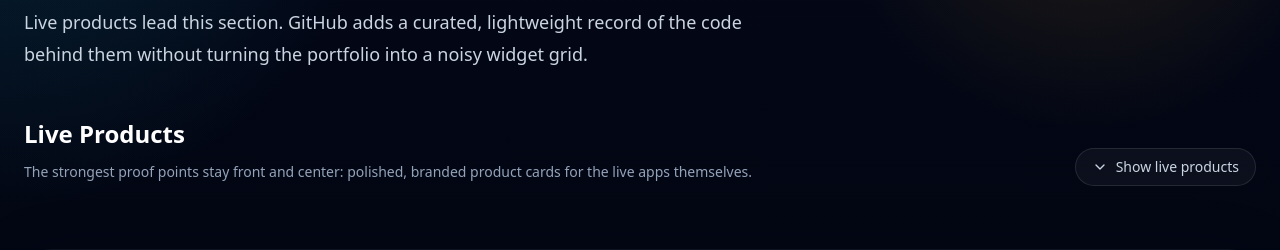
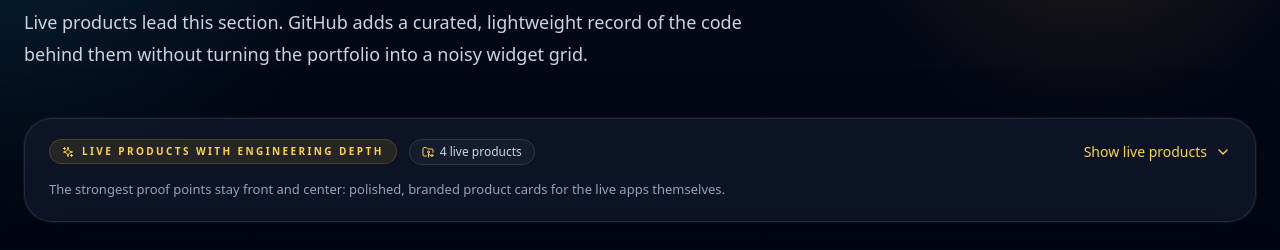
Before and after one commit to buraktomruk/portfolio, a React (Vite) app: page / in a window 1280 px wide. Shown: the part 2910-3160 px from the top of the page. Built offline with nearby package versions, Linux system fonts and the light colour scheme; no server answers.

Commit message:
feat: optimize products section design + improve contribution data connection

```diff
--- a/src/components/Projects.jsx
+++ b/src/components/Projects.jsx
@@ -320,6 +320,48 @@ function RepoCard({ project, t, locale }) {
   );
 }
 
+function ProductsTeaserBar({ t, isExpanded, onToggle, count }) {
+  return (
+    <button
+      type="button"
+      id="products-teaser-toggle"
+      aria-expanded={isExpanded}
+      aria-controls="products-expandable-section"
+      onClick={onToggle}
+      className="group mt-12 w-full rounded-[1.75rem] border border-white/10 bg-slate-900/80 px-5 py-4 text-left shadow-[0_16px_64px_rgba(2,6,23,0.3)] ring-1 ring-white/5 transition-all duration-300 hover:border-white/20 hover:bg-slate-900 focus-visible:outline focus-visible:outline-2 focus-visible:outline-offset-2 focus-visible:outline-cyan-400 sm:px-6 sm:py-5"
+    >
+      <div className="flex flex-col gap-4 sm:flex-row sm:items-center sm:justify-between">
+        <div className="flex flex-wrap items-center gap-3">
+          <span className="inline-flex items-center gap-2 rounded-full border border-amber-400/20 bg-amber-400/10 px-3 py-1 text-[10px] font-semibold uppercase tracking-[0.24em] text-amber-300">
+            <Sparkles className="h-3 w-3" />
+            {t('projects.kicker')}
+          </span>
+
+          <div className="flex items-center gap-2">
+            <span className="inline-flex items-center gap-1.5 rounded-full border border-white/10 bg-white/[0.04] px-3 py-1 text-xs text-slate-300">
+              <FolderGit2 className="h-3 w-3 text-amber-300" />
+              {t('projects.showcaseProductCount', { count })}
+            </span>
+          </div>
+        </div>
+
+        <span className="flex shrink-0 items-center gap-2 text-sm font-medium text-amber-300 transition-colors group-hover:text-amber-200">
+          {isExpanded ? t('projects.showcaseCollapse') : t('projects.showcaseExpand')}
+          <ChevronDown
+            className={`h-4 w-4 transition-transform duration-300 ${isExpanded ? 'rotate-180' : ''}`}
+          />
+        </span>
+      </div>
+
+      {!isExpanded && (
+        <p className="mt-3 text-[13px] leading-6 text-slate-400">
+          {t('projects.showcaseDescription')}
+        </p>
+      )}
+    </button>
+  );
+}
+
 function RepoCardSkeleton() {
   return (
     <div className="h-80 animate-pulse rounded-[1.85rem] border border-white/10 bg-slate-900/70" />
@@ -453,31 +495,17 @@ export default function Projects() {
           </p>
         </div>
 
-        <div className="mt-12" ref={productsRef}>
-          <div className="mb-6 flex flex-col gap-4 sm:flex-row sm:items-end sm:justify-between">
-            <div className="max-w-3xl">
-              <h3 className="text-2xl font-semibold text-white">
-                {t('projects.showcaseTitle')}
-              </h3>
-              <p className="mt-2 text-sm leading-7 text-slate-400">
-                {t('projects.showcaseDescription')}
-              </p>
-            </div>
-            <button
-              type="button"
-              id="products-teaser-toggle"
-              aria-expanded={isProductsExpanded}
-              aria-controls="products-expandable-section"
-              onClick={handleProductsToggle}
-              className="inline-flex shrink-0 items-center gap-2 rounded-full border border-white/10 bg-white/[0.04] px-4 py-2 text-sm font-medium text-slate-300 transition-colors hover:bg-white/10 focus-visible:outline focus-visible:outline-2 focus-visible:outline-offset-2 focus-visible:outline-cyan-400"
-            >
-              <ChevronDown
-                className={`h-4 w-4 transition-transform duration-300 ${isProductsExpanded ? 'rotate-180' : ''}`}
+        {/* Products teaser toggle bar */}
+        <div ref={productsRef}>
+          <ProductsTeaserBar
+            t={t}
+            isExpanded={isProductsExpanded}
+            onToggle={handleProductsToggle}
+            count={featuredWorkItems.length}
           />
-              {isProductsExpanded ? t('projects.showcaseCollapse') : t('projects.showcaseExpand')}
-            </button>
         </div>
 
+        {/* Collapsible Live Products detail section */}
         <div
           id="products-expandable-section"
           role="region"
@@ -489,6 +517,7 @@ export default function Projects() {
           }}
         >
           <div style={{ overflow: 'hidden' }}>
+            <div className="pt-8">
               <div className="grid gap-6 lg:grid-cols-2 pb-2">
                 {featuredWorkItems.map((item) => (
                   <ShowcaseCard
--- a/src/i18n/locales/de/translation.json
+++ b/src/i18n/locales/de/translation.json
@@ -141,6 +141,7 @@
     "showcaseDescription": "Die stärksten Belege bleiben im Vordergrund: hochwertige, markenstarke Produktkarten für die Live-Apps selbst.",
     "showcaseExpand": "Live-Produkte anzeigen",
     "showcaseCollapse": "Produkte einklappen",
+    "showcaseProductCount": "{{count}} Live-Produkte",
     "noDescription": "Noch keine Beschreibung verfügbar.",
     "repoDescriptionFallback": "Die Repository-Notiz bleibt hier bewusst knapp, damit die Karte auch ohne öffentliche Beschreibung ruhig und hochwertig lesbar bleibt.",
     "publicRepo": "Öffentliches Repo",
--- a/src/i18n/locales/en/translation.json
+++ b/src/i18n/locales/en/translation.json
@@ -141,6 +141,7 @@
     "showcaseDescription": "The strongest proof points stay front and center: polished, branded product cards for the live apps themselves.",
     "showcaseExpand": "Show live products",
     "showcaseCollapse": "Collapse products",
+    "showcaseProductCount": "{{count}} live products",
     "noDescription": "No description available yet.",
     "repoDescriptionFallback": "Repository notes are intentionally minimal here, so the card can still read clearly when a public description is missing.",
     "publicRepo": "Public repo",
--- a/src/shared/githubStats.js
+++ b/src/shared/githubStats.js
@@ -227,7 +227,7 @@ export function resolveOptionalGithubToken(value) {
     return normalized;
   }
 
-  return normalized.length >= 24 ? normalized : undefined;
+  return normalized;
 }
 
 export function resolveOptionalRedisToken(value) {
```
Also changed, not shown: 1 other file (tests, documents, lock files or other folders). Lines whose indentation alone changed are shown as unchanged.
